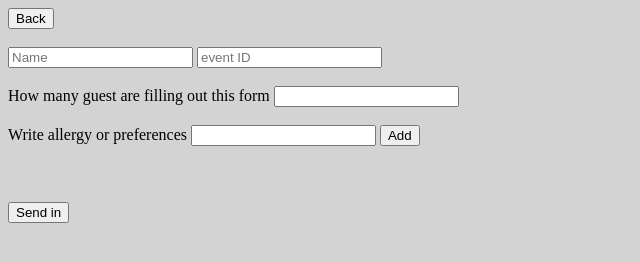
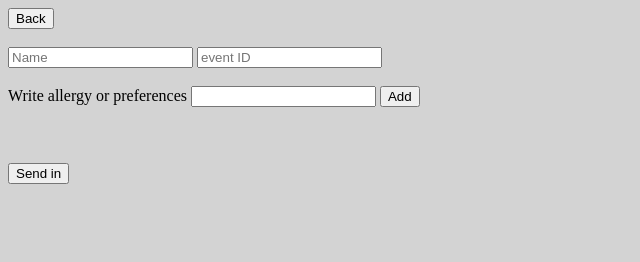
Before and after one commit to ebbabr/ApplikasjonMM207_Innlevering, a website: page frontend/Form.html in a window 1280 px wide. Shown: the whole page, without its empty margins (0-640 px from the left). Drawn offline with Linux system fonts and the light colour scheme.

Commit message:
Deletet how many was filling out the form

```diff
--- a/frontend/Form.html
+++ b/frontend/Form.html
@@ -14,11 +14,6 @@
     <div container id="placeHere" class="placeHere">
         <input id="inputUsername" type="text" placeholder="Name" />
         <input id="inputEvent" type="text" placeholder="event ID" />
-        <br>
-        <br>
-        <label>How many guest are filling out this form</label>
-        <input type ="number" id="outRad" value="">
-
         <br>
         <br>
 
```
